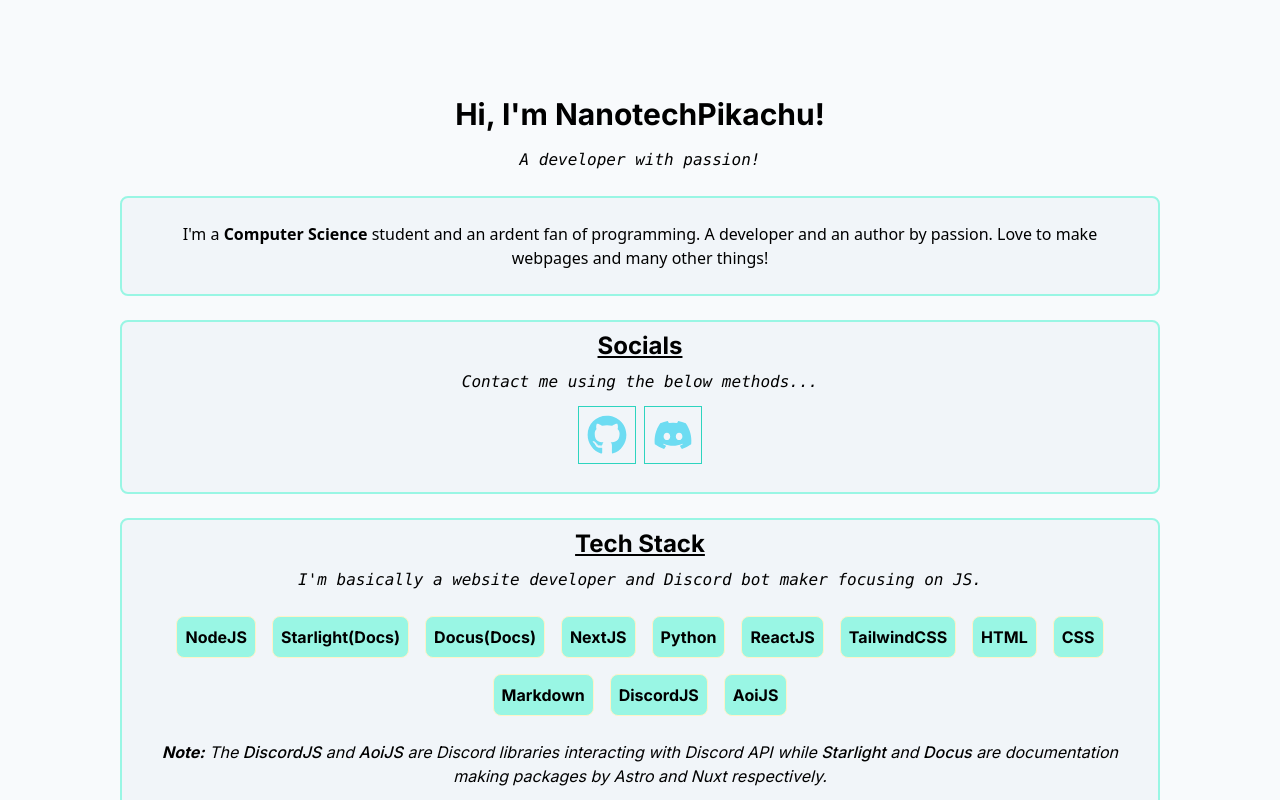
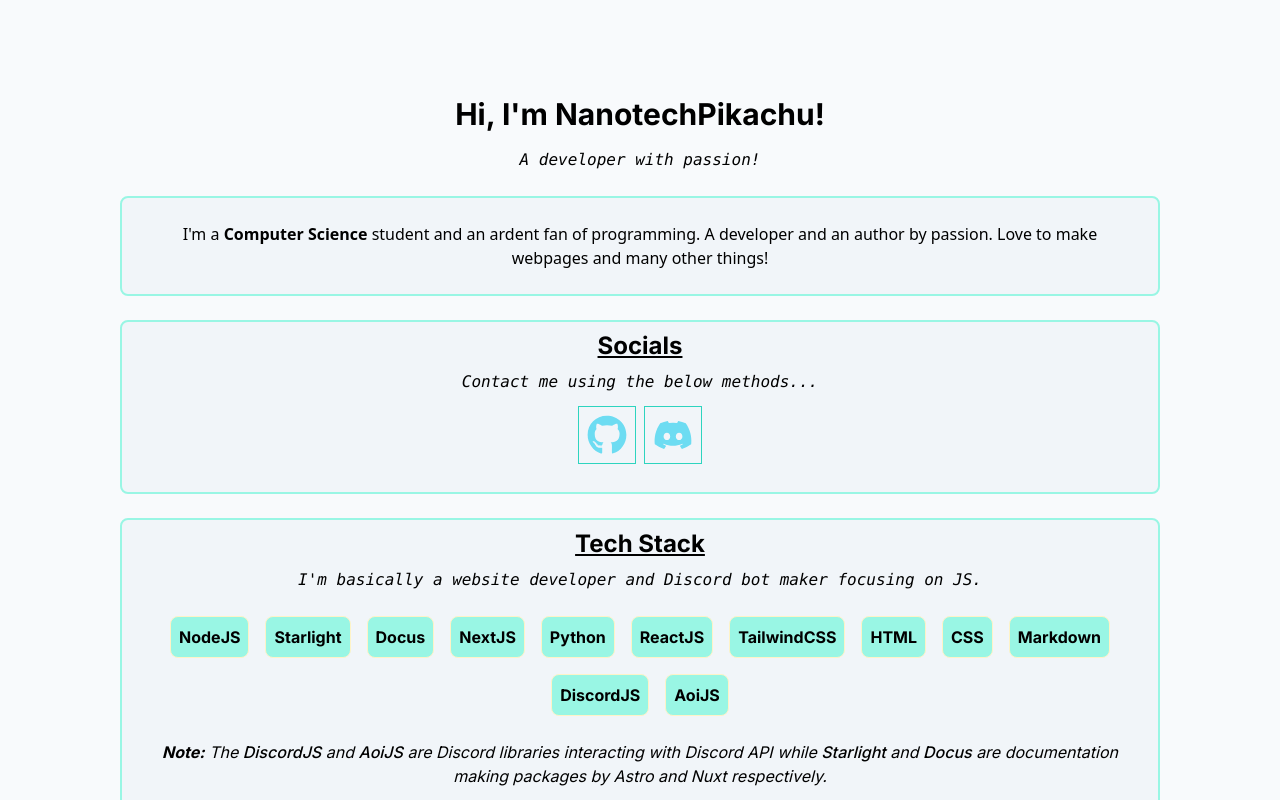
Before and after one commit to NanotechPikachu/Portfolio, a Next.js app: page / in a window 1280 px wide. Shown: the top 800 px of the page. Built offline with nearby package versions, Linux system fonts and the light colour scheme.

Commit message:
Update PLKnown.jsx

```diff
--- a/src/components/PLKnown.jsx
+++ b/src/components/PLKnown.jsx
@@ -1,5 +1,10 @@
+/*
+  ------- SUPPORT-FUNC -------
+These functions provide support to other functions.
+*/
+
 export default function PLKnown() {
-  let p = ["NodeJS", "Starlight(Docs)", "Docus(Docs)", "NextJS", "Python", "ReactJS", "TailwindCSS", "HTML", "CSS", "Markdown", "DiscordJS", "AoiJS"];
+  let p = ["NodeJS", "Starlight", "Docus", "NextJS", "Python", "ReactJS", "TailwindCSS", "HTML", "CSS", "Markdown", "DiscordJS", "AoiJS"];
   return (
     <>
     <div className="mt-4 ml-6 mr-6 mb-2 flex flex-wrap md:justify-center">
```
